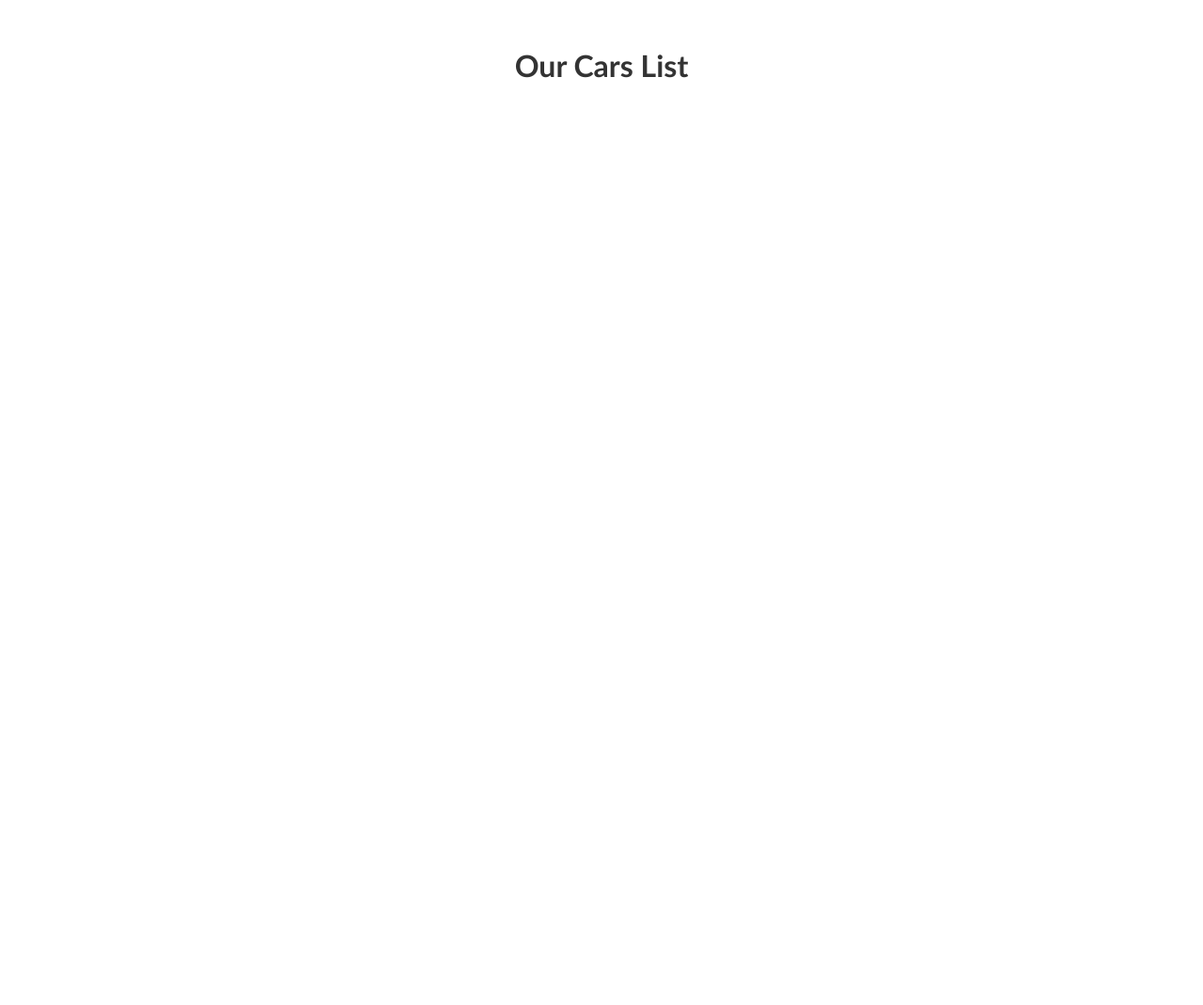
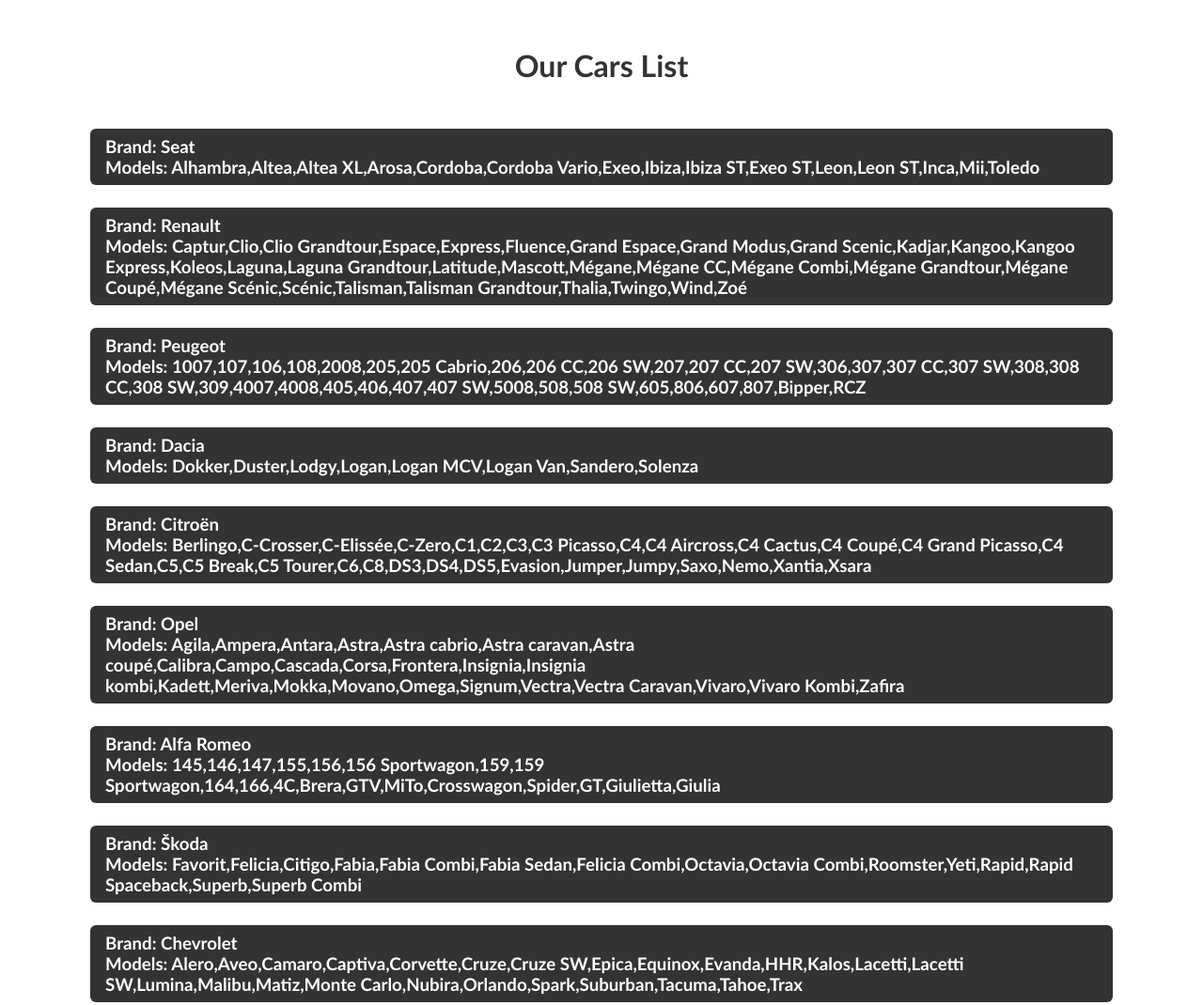
Before and after one commit to Deividas-Remeika/Javascript-Atsiskaitymas, a plain HTML site: page Task 4/Index.html in a window 1280 px wide. Shown: the top 1070 px of the page at 94% size. Before the commit the page ends 800 px from the top, so only its background shows below. Drawn offline with Linux system fonts and the light colour scheme.

Commit message:
Įkeliu 4 užduoties atsakymą

```diff
--- a/Task 4/cars.json
+++ b/Task 4/cars.json
@@ -1,4 +1,5 @@
-[
+{
+  "cars": [
     {
       "brand": "Seat",
       "models": [
@@ -807,7 +808,10 @@
         "Windstar"
       ]
     },
-  { "brand": "Hummer", "models": ["H2", "H3"] },
+    {
+      "brand": "Hummer",
+      "models": ["H2", "H3"]
+    },
     {
       "brand": "Hyundai",
       "models": [
@@ -1063,3 +1067,4 @@
       ]
     }
   ]
+}
--- a/Task 4/script.js
+++ b/Task 4/script.js
@@ -9,4 +9,19 @@
 bent minimalų stilių;
 -------------------------------------------------------------------------- */
 
-const ENDPOINT = 'cars.json';
+const ENDPOINT = "cars.json";
+
+fetch("cars.json")
+  .then((res) => res.json())
+  .then((data) => data.cars)
+  .then((cars) => {
+    let output = document.querySelector("#output");
+    cars.forEach((element) => {
+      output.innerHTML += `
+      <div>
+      <h3>Brand: ${element.brand}</h3>
+      <h3>Models: ${element.models.map((modelis) => modelis)}</h3>
+      </div>
+      `;
+    });
+  });
--- a/Task 4/style.css
+++ b/Task 4/style.css
@@ -3,8 +3,8 @@
   margin: 0;
   padding: 0;
   box-sizing: border-box;
-  font-family: 'Trebuchet MS', 'Lucida Sans Unicode', 'Lucida Grande',
-    'Lucida Sans', Arial, sans-serif;
+  font-family: "Trebuchet MS", "Lucida Sans Unicode", "Lucida Grande",
+    "Lucida Sans", Arial, sans-serif;
 }
 
 /* Mobile first */
@@ -27,3 +27,20 @@
   margin-top: 50px;
   color: #333;
 }
+
+#output {
+  width: 85%;
+  margin: 0 auto;
+}
+
+h1 {
+  margin-bottom: 48px;
+}
+
+#output > div {
+  margin-bottom: 24px;
+  padding: 8px 16px;
+  background-color: #333;
+  color: #fff;
+  border-radius: 6px;
+}
```
Lines whose indentation alone changed are shown as unchanged.
